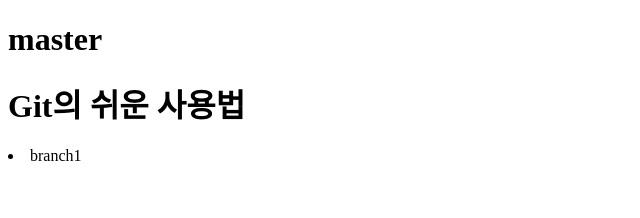
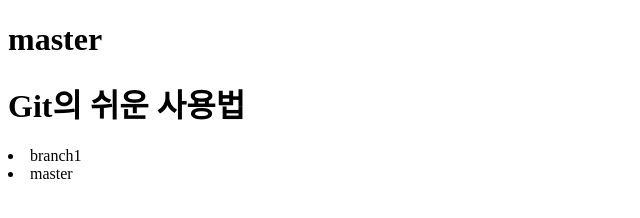
Before and after one commit to limjunoh/project_lim, a plain HTML site: page index.html in a window 1280 px wide. Shown: the full height of the page, 0-640 px from the left. Drawn offline with Linux system fonts and the light colour scheme.

Commit message:
masterfuncer

```diff
--- a/index.html
+++ b/index.html
@@ -8,5 +8,6 @@
 	<h1>master</h1>
 	<h1>Git의 쉬운 사용법</h1>
 	<li>branch1</li>
+	<li>master</li>
 </body>
 </html>
```
